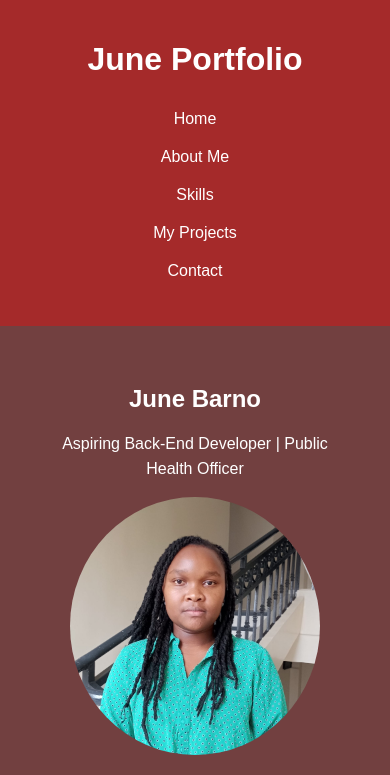
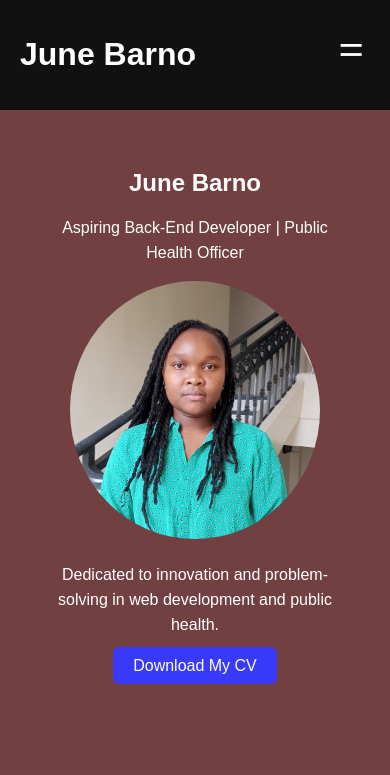
Before and after one commit to Barno-J/Portfolio-Project, a plain HTML site: page index.html in a window 390 px wide. Shown: the top 775 px of the page. Drawn offline with Linux system fonts and the light colour scheme.

Commit message:
header changes

```diff
--- a/index.html
+++ b/index.html
@@ -5,21 +5,22 @@
     <meta name="viewport" content="width=device-width, initial-scale=1.0">
     <title>June Barno - Portfolio</title>
     <link rel="stylesheet" href="style.css">
+    <link rel="stylesheet" href="https://cdnjs.cloudflare.com/ajax/libs/font-awesome/6.0.0/css/all.min.css">
 </head>
 <body>
     <header>
-        <h1>June Portfolio</h1>
+        <h1>June Barno</h1>
+        <button class="menu-toggle" onclick="toggleMenu()">☰</button>
         <nav>
-            <ul>
-                <li><a href="#home">Home</a></li>
-                <li><a href="#about">About Me</a></li>
-                <li><a href="#skills">Skills</a></li>
-                <li><a href="#projects">My Projects</a></li>
-                <li><a href="#contact">Contact</a></li>
+            <ul id="menu">
+                <li><a href="#home" onclick="closeMenu()">Home</a></li>
+                <li><a href="#about" onclick="closeMenu()">About Me</a></li>
+                <li><a href="#skills" onclick="closeMenu()">Skills</a></li>
+                <li><a href="#projects" onclick="closeMenu()">My Projects</a></li>
+                <li><a href="#contact" onclick="closeMenu()">Contact</a></li>
             </ul>
         </nav>
     </header>
-
     <section id="home">
         <h2>June Barno</h2>
         <p>Aspiring Back-End Developer | Public Health Officer</p>
@@ -56,5 +57,6 @@
     <footer>
         <p>&copy; 2025 June Barno. All rights reserved.</p>
     </footer>
+    <script src="index.js"></script>
 </body>
 </html>
--- /dev/null
+++ b/index.js
@@ -0,0 +1,19 @@
+function toggleMenu() {
+    var menu = document.getElementById("menu");
+    menu.classList.toggle("show");
+}
+
+function closeMenu() {
+    var menu = document.getElementById("menu");
+    menu.classList.remove("show");
+}
+
+// Close menu when clicking outside
+document.addEventListener("click", function (event) {
+    var menu = document.getElementById("menu");
+    var toggleButton = document.querySelector(".menu-toggle");
+
+    if (!menu.contains(event.target) && !toggleButton.contains(event.target)) {
+        closeMenu();
+    }
+});
--- a/style.css
+++ b/style.css
@@ -7,21 +7,86 @@ body {
     padding: 0;
 }
 header {
-    background-color: brown;
-    padding: 20px;
-    text-align: center;
+    background-color: #111;
+    color: white;
+    padding: 15px 20px;
+    display: flex;
+    justify-content: space-between;
+    align-items: center;
+    position: relative;
 }
+
+/* Move Hamburger Icon to Right */
+.menu-toggle {
+    display: none;
+    font-size: 1.8rem;
+    background: none;
+    border: none;
+    color: white;
+    cursor: pointer;
+    margin-left: auto;
+}
+
+/* Navigation */
+nav {
+    margin-left: auto;
+}
+
 nav ul {
-    list-style-type: none;
+    list-style: none;
+    margin: 0;
     padding: 0;
+    display: flex;
+    gap: 20px;
 }
+
 nav ul li {
-    display: inline;
-    margin: 0 15px;
+    display: inline-block;
 }
-nav a {
+
+nav ul li a {
     color: white;
     text-decoration: none;
+    font-size: 1rem;
+    transition: color 0.3s;
+}
+
+nav ul li a:hover {
+    color: #facc15;
+}
+
+/* Mobile Styles */
+@media (max-width: 768px) {
+    header {
+        display: flex;
+        align-items: center;
+    }
+
+    nav {
+        position: absolute;
+        top: 60px;
+        right: 0;
+        width: 200px;
+        background-color: #111;
+        border-radius: 5px;
+        overflow: hidden;
+    }
+
+    nav ul {
+        flex-direction: column;
+        padding: 10px;
+        max-height: 0;
+        overflow: hidden;
+        transition: max-height 0.3s ease-in-out;
+    }
+
+    nav ul.show {
+        max-height: 300px; /* Expands menu */
+    }
+
+    .menu-toggle {
+        display: block;
+    }
 }
 section {
     padding: 40px;
```
